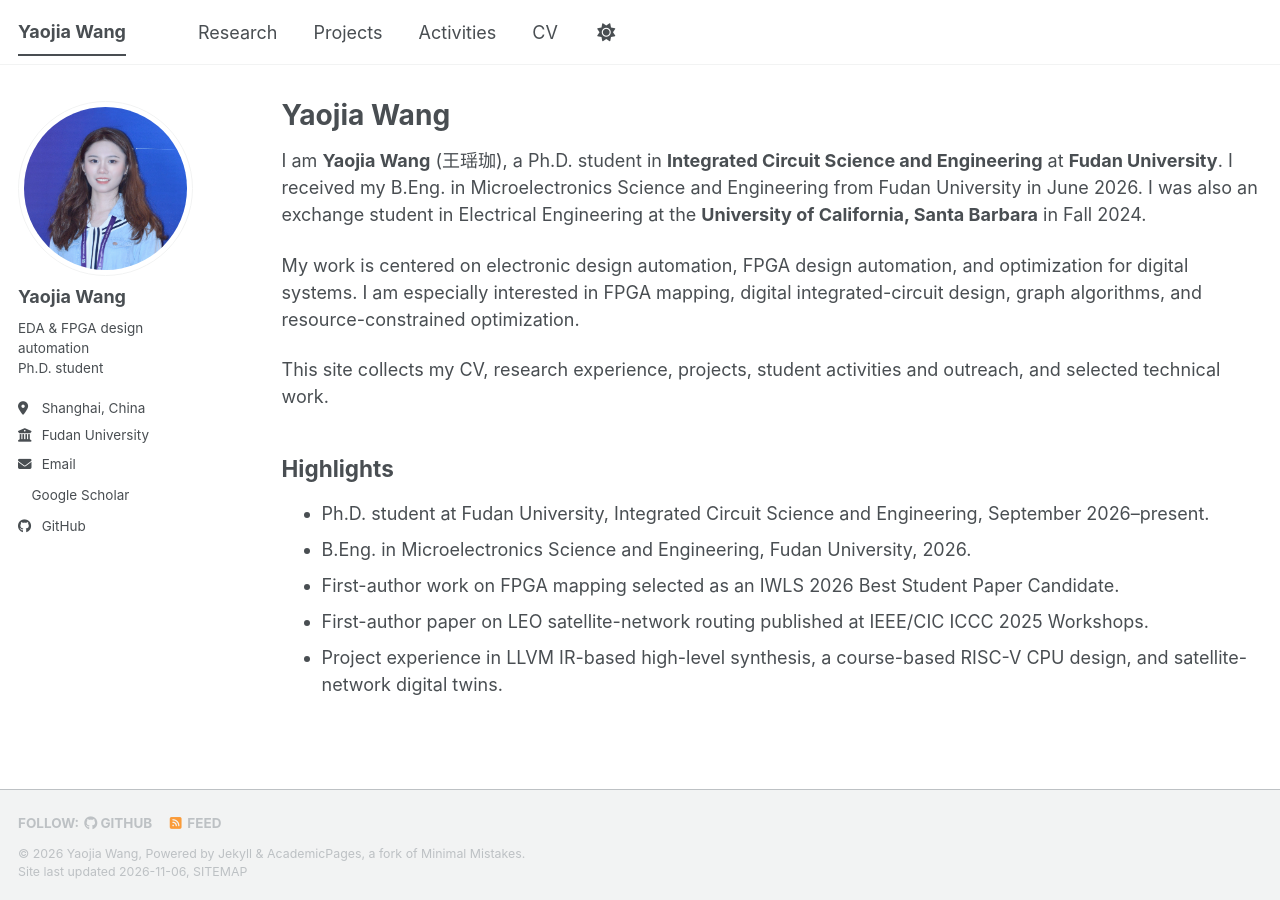
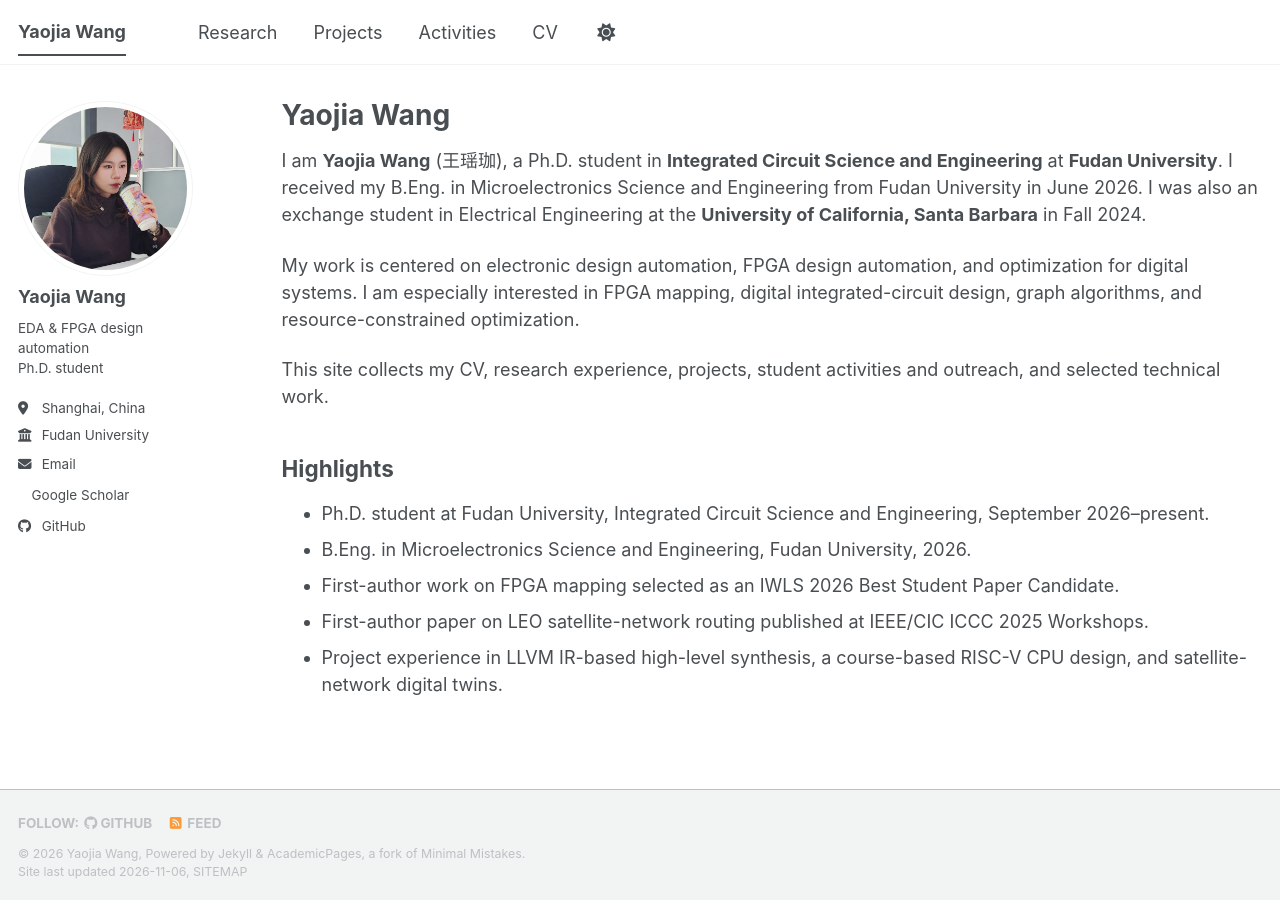
Before and after one commit to wang-yaojia/wang-yaojia.github.io, a Jekyll site: the page built from _pages/about.md, in a window 1280 px wide. Built offline with Jekyll 4.4.1, drawn with Linux system fonts in a browser that asks for light colours; a style sheet for code colours, icons or effects is not loaded.

Commit message:
Update profile photo

```diff
--- a/_config.yml
+++ b/_config.yml
@@ -23,7 +23,7 @@ repository               : "wang-yaojia/wang-yaojia.github.io"
 #               Additional customization can be done by editing /_includes/author-profile.html
 author:
   # Biographic information
-  avatar           : "profile.JPG"
+  avatar           : "profile_milktea.JPG"
   name             : "Yaojia Wang"
   pronouns         : # example: "she/her"
   bio              : "EDA & FPGA design automation<br>Ph.D. student"
```
Also changed, not shown: images/profile_milktea.JPG (added).
